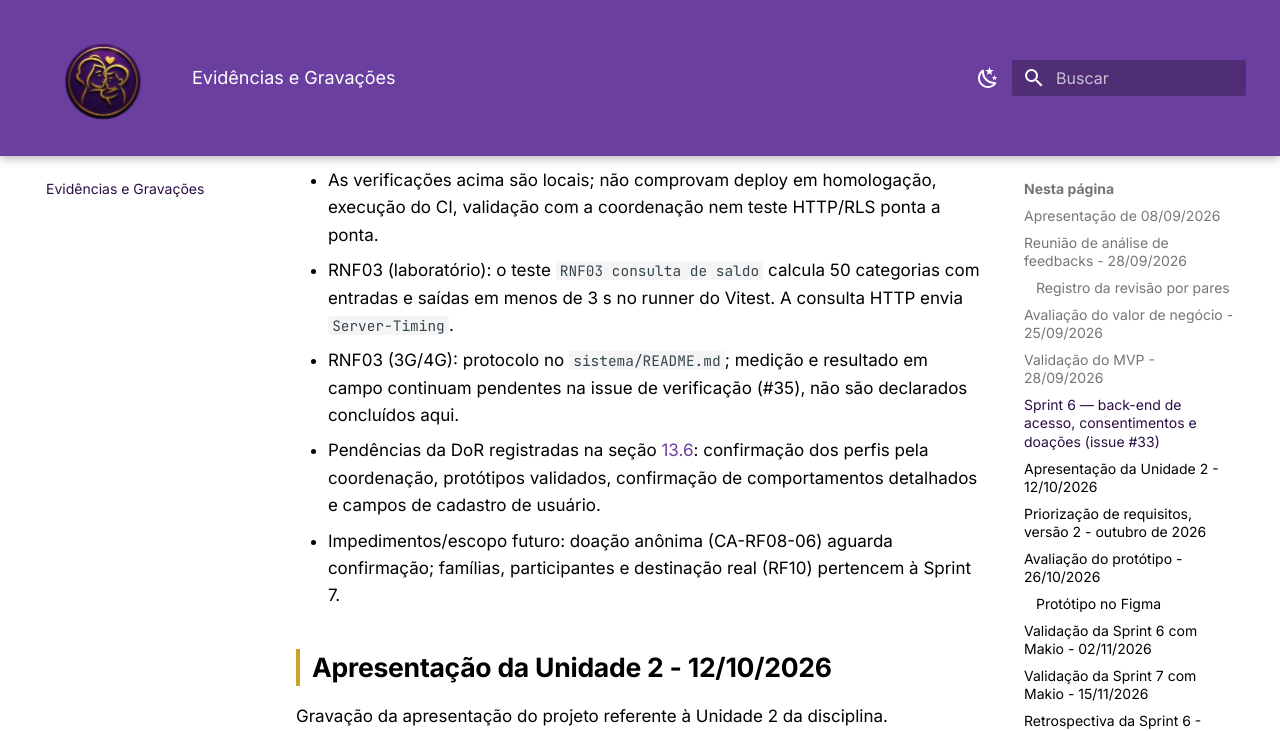
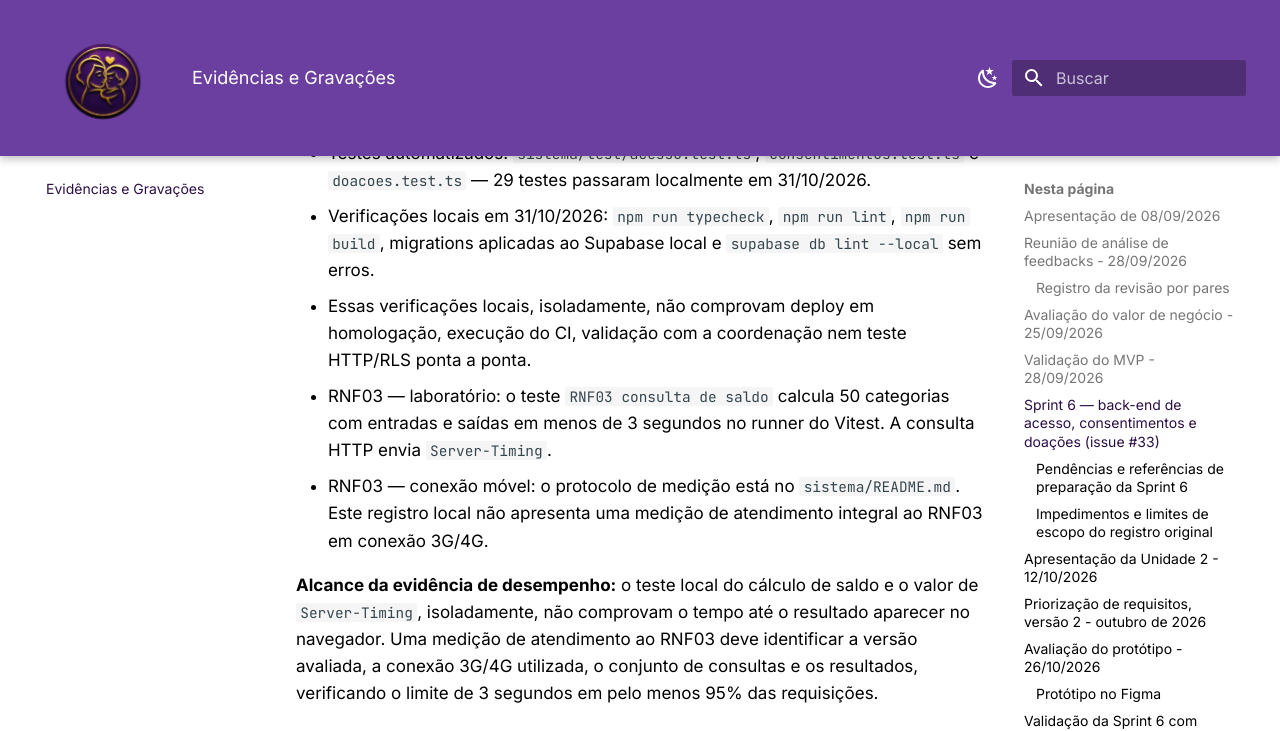
Before and after one commit to mdsreq-fga-unb/REQ-2026.2-T01-MaesGuerreiras, an MkDocs documentation site: the page built from docs/00-evidencias/index.md, in a window 1280 px wide and 1400 px high, scrolled down 4112 px. Shown: the top 731 px of the window. Built offline with MkDocs 1.6.1 and Material for MkDocs 9.7.7, drawn with Linux system fonts in a browser that asks for light colours; some of the changed text lies outside the part shown.

Commit message:
docs: esclarece referencias historicas e evidencias do site

```diff
--- a/docs/00-evidencias/index.md
+++ b/docs/00-evidencias/index.md
@@ -42,25 +42,33 @@ Reunião com Makio para validação do escopo do MVP definido pela equipe.
 
 ## Sprint 6 — back-end de acesso, consentimentos e doações (issue #33)
 
+Registro das verificações locais realizadas em 31/10/2026. As informações abaixo descrevem aquele conjunto de evidências e não devem ser interpretadas como a situação atual de todos os requisitos.
+
 - Migrations:
-  - `sistema/supabase/migrations/20261031000000_acesso_consentimentos_doacoes.sql`
-  - `sistema/supabase/migrations/20261031100000_integridade_sprint6.sql`
-  - `sistema/supabase/migrations/20261031120000_restringir_rpc_de_acesso.sql`
-  - `sistema/supabase/migrations/20261031130000_restringir_saida_sintetica.sql`
-- Testes automatizados: `sistema/test/acesso.test.ts`, `consentimentos.test.ts`,
-  `doacoes.test.ts` (29 testes passaram localmente em 31/10/2026).
-- Verificações locais em 31/10/2026: `npm run typecheck`, `npm run lint`, `npm run build`,
-  migrations aplicadas ao Supabase local e `supabase db lint --local` sem erros.
-- As verificações acima são locais; não comprovam deploy em homologação, execução do CI,
-  validação com a coordenação nem teste HTTP/RLS ponta a ponta.
-- RNF03 (laboratório): o teste `RNF03 consulta de saldo` calcula 50 categorias com entradas e
-  saídas em menos de 3 s no runner do Vitest. A consulta HTTP envia `Server-Timing`.
-- RNF03 (3G/4G): protocolo no `sistema/README.md`; medição e resultado em campo continuam
-  pendentes na issue de verificação (#35), não são declarados concluídos aqui.
-- Pendências da DoR registradas na seção [13.6](../13-dor-dod/index.md#136-aplicacao-da-dor-aos-requisitos-da-sprint-6): confirmação dos perfis pela coordenação,
-  protótipos validados, confirmação de comportamentos detalhados e campos de cadastro de usuário.
-- Impedimentos/escopo futuro: doação anônima (CA-RF08-06) aguarda confirmação; famílias,
-  participantes e destinação real (RF10) pertencem à Sprint 7.
+    - `sistema/supabase/migrations/20261031000000_acesso_consentimentos_doacoes.sql`
+    - `sistema/supabase/migrations/20261031100000_integridade_sprint6.sql`
+    - `sistema/supabase/migrations/20261031120000_restringir_rpc_de_acesso.sql`
+    - `sistema/supabase/migrations/20261031130000_restringir_saida_sintetica.sql`
+- Testes automatizados: `sistema/test/acesso.test.ts`, `consentimentos.test.ts` e `doacoes.test.ts` — 29 testes passaram localmente em 31/10/2026.
+- Verificações locais em 31/10/2026: `npm run typecheck`, `npm run lint`, `npm run build`, migrations aplicadas ao Supabase local e `supabase db lint --local` sem erros.
+- Essas verificações locais, isoladamente, não comprovam deploy em homologação, execução do CI, validação com a coordenação nem teste HTTP/RLS ponta a ponta.
+- RNF03 — laboratório: o teste `RNF03 consulta de saldo` calcula 50 categorias com entradas e saídas em menos de 3 segundos no runner do Vitest. A consulta HTTP envia `Server-Timing`.
+- RNF03 — conexão móvel: o protocolo de medição está no `sistema/README.md`. Este registro local não apresenta uma medição de atendimento integral ao RNF03 em conexão 3G/4G.
+
+**Alcance da evidência de desempenho:** o teste local do cálculo de saldo e o valor de `Server-Timing`, isoladamente, não comprovam o tempo até o resultado aparecer no navegador. Uma medição de atendimento ao RNF03 deve identificar a versão avaliada, a conexão 3G/4G utilizada, o conjunto de consultas e os resultados, verificando o limite de 3 segundos em pelo menos 95% das requisições.
+
+### Pendências e referências de preparação da Sprint 6
+
+O registro original remete à [aplicação da DoR](../13-dor-dod/index.md#136-aplicacao-da-dor-aos-requisitos-da-sprint-6), que documenta a confirmação dos perfis pela coordenação, a validação dos protótipos e dos comportamentos detalhados e a definição dos campos de cadastro de usuário, com as atualizações e pendências ali identificadas.
+
+### Impedimentos e limites de escopo do registro original
+
+- A possibilidade de doação anônima, mencionada no CA-RF08-06, aguardava confirmação da coordenação.
+- Famílias, participantes e destinação real de doações (RF10) estavam fora da implementação apresentada neste registro da Sprint 6 e pertenciam ao planejamento da Sprint 7.
+
+As decisões posteriores e a situação atual dos requisitos devem ser consultadas no [catálogo integrado](../08-requisitos/index.md) e no [Histórico de evolução](../14-historico/index.md). As validações posteriores estão registradas nas atas de [02/11/2026](../00-atas/index.md#ata-de-02112026) e [15/11/2026](../00-atas/index.md#ata-de-15112026).
+
+**Registro posterior:** a [issue #35](https://github.com/mdsreq-fga-unb/REQ-2026.2-T01-MaesGuerreiras/issues/35) relata, em 02/11/2026, 20 medições da consulta HTTP de saldo com Fast 3G simulado, máximo de 2,05 segundos, na versão indicada como `main @ 36a37ed`. Essa evidência se refere à requisição HTTP; não comprova, isoladamente, o tempo até a apresentação completa do resultado na tela.
 
 ## Apresentação da Unidade 2 - 12/10/2026
 
```
Also changed, not shown: docs/00-atas/index.md (+2 -6 lines), docs/08-requisitos/index.md (+2 -0 lines), docs/14-historico/index.md (+1 -0 lines).
